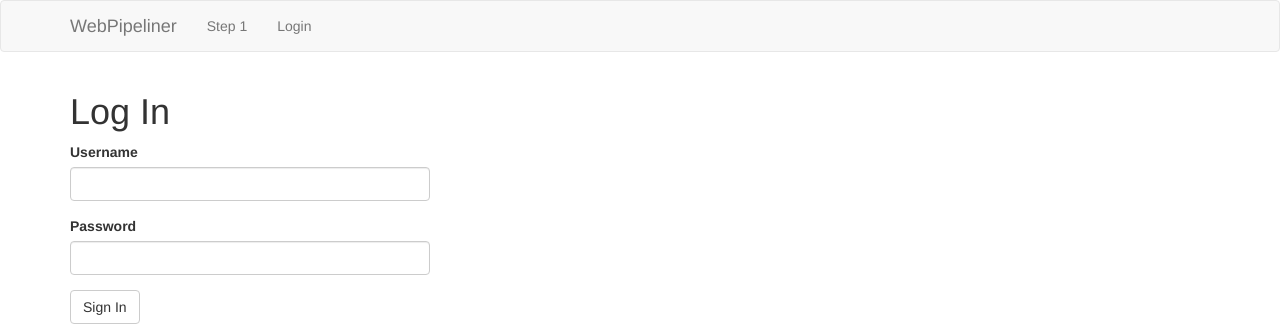
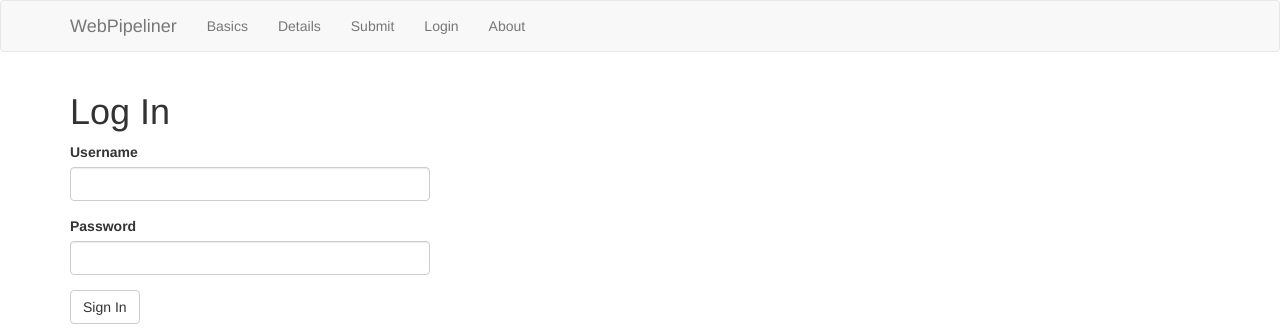
Before and after one commit to schance995/webpipeliner, a Flask app: page /login in a window 1280 px wide. Shown: the top 328 px of the page. Run offline with Flask 2, Linux system fonts and the light colour scheme; some libraries are stand-ins or nearby versions.

Commit message:
Added About, Details, Submit pages. Basics form input is stored in user session and is partially restored when changing pages. Added MIT License.

```diff
--- a/app/forms.py
+++ b/app/forms.py
@@ -35,15 +35,23 @@ class BasicsForm(FlaskForm):
                                  choices=family_choices,
                                  default='Select a family',
                                  validators=[DataRequired(), NoneOf(['Select a family'], message='Must select a family')])
+
     # dynamic fields based on value of family: choices are empty so we can initialize them later.
+    # validate_choice is False because other inputs will by dynamically added via javascript. But the NoneOf validator will still run,
+    # ensuring that the default option is not selectable
     pipeline = SelectField('Specific Pipeline',
                             choices=[('Select a pipeline', 'Select a pipeline')],
                             default='Select a pipeline',
-                            validators=[DataRequired(), NoneOf(['Select a pipeline'], message='Must select a pipeline')])
+                            validate_choice=False,
+                            validators=[NoneOf(['Select a pipeline'], message='Must select a pipeline')])
 
     genome = SelectField('Genome',
+                            validate_choice=False,
                             choices=[('Select a genome', 'Select a genome')],
                             default='Select a genome',
-                            validators=[DataRequired(), NoneOf(['Select a genome'], message='Must select a genome')])
+                            validators=[NoneOf(['Select a genome'], message='Must select a genome')])
 
     next_button = SubmitField('Next')
+
+class DetailsForm(FlaskForm):
+    next_button = SubmitField('Next')
--- a/app/routes.py
+++ b/app/routes.py
@@ -1,7 +1,7 @@
-from flask import render_template, flash, redirect, url_for, request, jsonify
+from flask import render_template, flash, redirect, url_for, request, jsonify, session
 from werkzeug.urls import url_parse
 from app import app
-from app.forms import LoginForm, BasicsForm
+from app.forms import LoginForm, BasicsForm, DetailsForm
 import paramiko
 from app.user import User
 from app.families import getFamilies, getGenomes, getPipelines, FAMILIES_JSON
@@ -22,17 +22,50 @@ def internal_error(error):
     return render_template('500.html', current_user=user), 500
 
 @app.route('/')
-@app.route('/step1', methods=['GET', 'POST'])
-def step1():
+@app.route('/basics', methods=['GET', 'POST'])
+def basics():
+    if not user.auth: # check for login
+        return redirect(url_for('login'))
+    form = None
+    # if the form was already completed then refills in some details. The user will have to re-enter the pipeline/genome (TODO - fix this)
+    if 'basics' in session:
+        form = BasicsForm(data=session['basics'])
+    else:
+        form = BasicsForm()
+    # form = BasicsForm()
+    # was everything filled in correctly?
+    if form.validate_on_submit():
+        tmp_data = form.data
+        # remove unneeded keys
+        del tmp_data['csrf_token']
+        del tmp_data['next_button']
+        # store form data
+        session['basics'] = tmp_data
+
+        return redirect(url_for('details'))
+    return render_template('basics.html', title='Basics', current_user=user, form=form, families=FAMILIES_JSON)
+
+# this page has the particular details based on the pipeline, as well as the data/working directory selection
+@app.route('/details', methods=['GET', 'POST'])
+def details():
     if not user.auth: # check for login
         return redirect(url_for('login'))
 
-    form = BasicsForm()
-    # was everything filled in correctly
+    form = DetailsForm()
     if form.validate_on_submit():
-        flash('You clicked the submit button.')
-        return redirect(url_for('step1'))
-    return render_template('step1.html', title='Step 1', current_user=user, form=form, families=FAMILIES_JSON)
+        return redirect(url_for('submit'))
+    return render_template('details.html', title='Details', current_user=user, form=form)
+
+# the user can review their inputs before submitting the job
+@app.route('/submit', methods=['GET', 'POST'])
+def submit():
+    if not user.auth: # check for login
+        return redirect(url_for('login'))
+    if 'basics' in session:
+        flash(session['basics'])
+    else:
+        flash("You need to fill out the Basics form!")
+    return render_template('submit.html', title='Submit', current_user=user)
 
 '''
 @app.route('/dynamic/<family>') # takes a pipeline parameter
@@ -53,7 +86,7 @@ return jsonify({'pipelines': pipelineArray})
 @app.route('/login', methods=['GET', 'POST'])
 def login():
     if user.auth:
-        return redirect(url_for('step1'))
+        return redirect(url_for('basics'))
     form = LoginForm()
     if form.validate_on_submit(): # is everything filled in correctly?
         username = form.username.data
@@ -62,7 +95,7 @@ def login():
         user.name = username
         user.auth = True
         flash('Login successful')
-        return redirect(url_for('step1'))
+        return redirect(url_for('basics'))
         '''
         try: # to login
             # will configure ssh later
@@ -70,7 +103,7 @@ def login():
             user.name = username
             user.auth = True
             flash('Login successful')
-            return redirect(url_for('step1'))
+            return redirect(url_for('basics'))
         except paramiko.AuthenticationException: # wrong credentials
             flash('Invalid username or password')
             return redirect(url_for('login'))
@@ -91,4 +124,10 @@ def logout():
     sh.close() # logout
     '''
     user.auth = False
+    if 'basics' in session:
+        del session['basics'] # delete the form inputs
     return redirect(url_for('login'))
+
+@app.route('/about')
+def about():
+    return render_template('about.html', current_user=user)
--- a/app/templates/base.html
+++ b/app/templates/base.html
@@ -42,16 +42,19 @@
         <span class="icon-bar"></span>
         <span class="icon-bar"></span>
       </button>
-      <a class="navbar-brand" href="{{ url_for('step1') }}">WebPipeliner</a>
+      <a class="navbar-brand" href="{{ url_for('basics') }}">WebPipeliner</a>
     </div>
     <div class="collapse navbar-collapse" id="bs-example-navbar-collapse-1">
       <ul class="nav navbar-nav">
-        <li><a href="{{ url_for('step1') }}">Step 1</a></li>
+        <li><a href="{{ url_for('basics') }}">Basics</a></li>
+        <li><a href="{{ url_for('details') }}">Details</a></li>
+        <li><a href="{{ url_for('submit') }}">Submit</a></li>
         {% if current_user.auth %}
         <li><a href="{{ url_for('logout') }}">Logout</a></li>
         {% else %}
         <li><a href="{{ url_for('login') }}">Login</a></li>
         {% endif %}
+        <li><a href="{{ url_for('about') }}">About</a></li>
       </ul>
     </div>
   </div>
--- a/notes/libraries to consider.txt
+++ b/notes/libraries to consider.txt
@@ -1,3 +1,4 @@
-flask session = potentially manage user sessions without username/password database
+flask session = potentially manage user sessions without username/password database (will not use this)
 flask talisman = wrap app around https headers
 flask seasurf = more robust csrf protections
+Flask-Kerberos (based on python-kerberos) (will need to use this one)
```
Also changed, not shown: app/static/dynamicfields.js (+46 -15 lines), app/static/my_jquery.js (deleted, +0 -46 lines), app/templates/about.html (added, +11 -0 lines), app/templates/basics.html (renamed from app/templates/step1.html, +6 -3 lines), app/templates/details.html (added, +16 -0 lines), app/templates/submit.html (added, +8 -0 lines), 1 other file.
